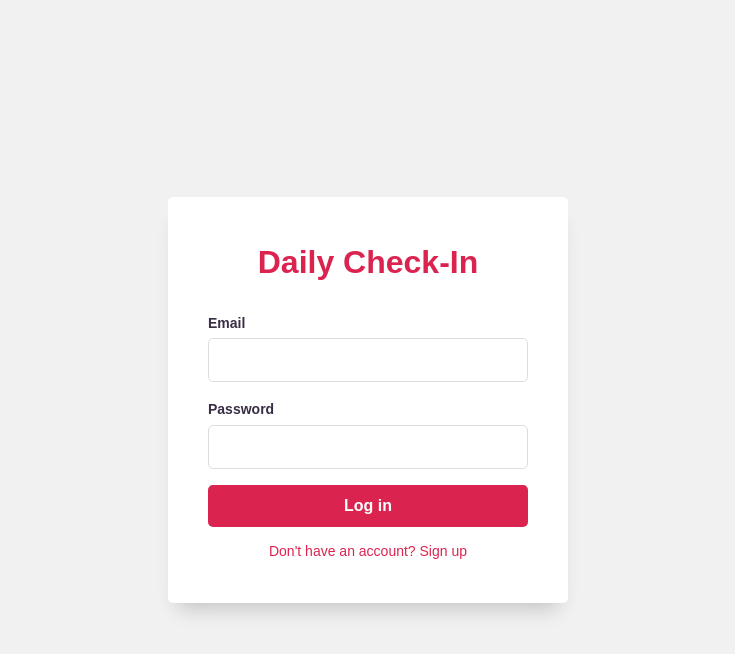
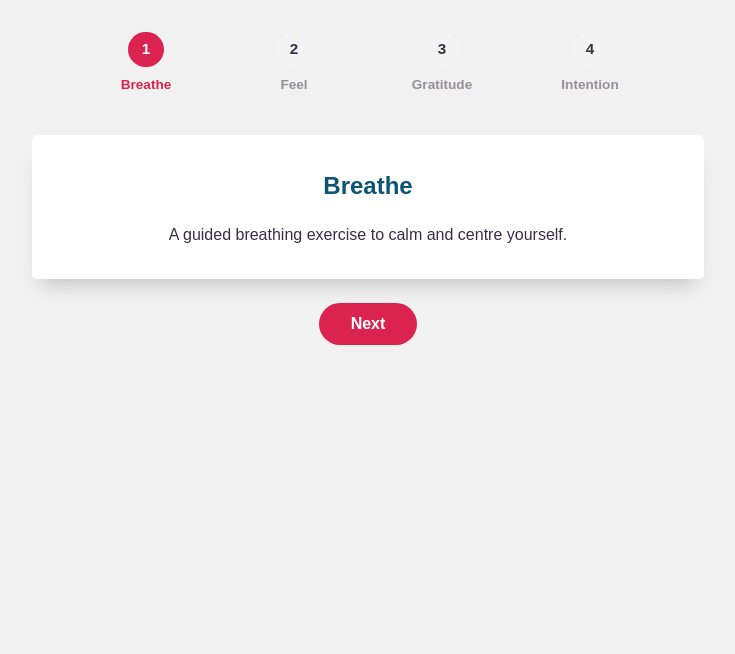
Before and after one commit to Germandrummer92/afh-daily-checkin, a React (Vite) app: page /check-in in a window 1280 px wide. Before the commit this address led to /login. Shown: the top 654 px of the page, without its empty margins (272-1007 px from the left). Built offline with nearby package versions, Linux system fonts and the light colour scheme.

Commit message:
add stages

```diff
--- /dev/null
+++ b/src/AppRoutes.tsx
@@ -0,0 +1,12 @@
+import { Route, Routes } from "react-router-dom";
+import { App } from "./App";
+import { CheckInPage } from "./CheckInPage";
+
+export function AppRoutes() {
+  return (
+    <Routes>
+      <Route path="/" element={<App />} />
+      <Route path="/check-in" element={<CheckInPage />} />
+    </Routes>
+  );
+}
--- /dev/null
+++ b/src/CheckInPage.tsx
@@ -0,0 +1,120 @@
+import { useState } from "react";
+import { supabase } from "./supabaseClient";
+
+const stages = [
+  {
+    name: "Breathe",
+    description: "A guided breathing exercise to calm and centre yourself.",
+  },
+  {
+    name: "Feel",
+    placeholder: "How are you feeling right now?",
+  },
+  {
+    name: "Gratitude",
+    placeholder: "What are you grateful for today?",
+  },
+  {
+    name: "Intention",
+    placeholder: "Set a positive intention for the day",
+  },
+];
+
+export function CheckInPage() {
+  const [currentStep, setCurrentStep] = useState(0);
+  const [feeling, setFeeling] = useState("");
+  const [gratitude, setGratitude] = useState("");
+  const [intention, setIntention] = useState("");
+  const [submitted, setSubmitted] = useState(false);
+
+  const isLastStep = currentStep === stages.length - 1;
+
+  async function handleSubmit() {
+    const { error } = await supabase.from("check_ins").insert({
+      feeling,
+      gratitude,
+      intention,
+    });
+    if (!error) {
+      setSubmitted(true);
+    }
+  }
+
+  if (submitted) {
+    return (
+      <div className="check-in-page">
+        <h1>Check-in Complete</h1>
+        <p>Thank you for taking a moment for yourself today.</p>
+      </div>
+    );
+  }
+
+  const stage = stages[currentStep];
+
+  return (
+    <div className="check-in-page">
+      <nav className="stepper" aria-label="Check-in progress">
+        {stages.map((s, i) => {
+          let className = "step";
+          if (i === currentStep) className += " step--active";
+          else if (i < currentStep) className += " step--completed";
+          return (
+            <div key={s.name} className={className} data-testid={`step-${i}`}>
+              <span className="step-number">{i + 1}</span>
+              <span className="step-name">{s.name}</span>
+            </div>
+          );
+        })}
+      </nav>
+
+      <div className="stage-content">
+        <h2>{stage.name}</h2>
+
+        {currentStep === 0 && (
+          <p>A guided breathing exercise to calm and centre yourself.</p>
+        )}
+
+        {currentStep === 1 && (
+          <textarea
+            placeholder="How are you feeling right now?"
+            value={feeling}
+            onChange={(e) => setFeeling(e.target.value)}
+          />
+        )}
+
+        {currentStep === 2 && (
+          <textarea
+            placeholder="What are you grateful for today?"
+            value={gratitude}
+            onChange={(e) => setGratitude(e.target.value)}
+          />
+        )}
+
+        {currentStep === 3 && (
+          <textarea
+            placeholder="Set a positive intention for the day"
+            value={intention}
+            onChange={(e) => setIntention(e.target.value)}
+          />
+        )}
+      </div>
+
+      <div className="stage-actions">
+        {currentStep > 0 && (
+          <button type="button" onClick={() => setCurrentStep((s) => s - 1)}>
+            Back
+          </button>
+        )}
+        {isLastStep ? (
+          <button type="button" onClick={handleSubmit}>
+            Submit
+          </button>
+        ) : (
+          <button type="button" onClick={() => setCurrentStep((s) => s + 1)}>
+            Next
+          </button>
+        )}
+      </div>
+    </div>
+  );
+}
--- a/src/index.css
+++ b/src/index.css
@@ -126,3 +126,154 @@ body {
 .cta-button:hover {
   transform: scale(0.95);
 }
+
+/* Check-in Page */
+.check-in-page {
+  max-width: 720px;
+  margin: 0 auto;
+  padding: 2rem 1.5rem 4rem;
+}
+
+.check-in-page h1 {
+  font-size: 2rem;
+  font-weight: 700;
+  color: var(--ggreen);
+  text-align: center;
+  margin-bottom: 1rem;
+}
+
+/* Stepper */
+.stepper {
+  display: flex;
+  justify-content: center;
+  gap: 0.5rem;
+  margin-bottom: 2.5rem;
+}
+
+.step {
+  display: flex;
+  flex-direction: column;
+  align-items: center;
+  gap: 0.4rem;
+  flex: 1;
+  max-width: 140px;
+  position: relative;
+}
+
+.step-number {
+  display: flex;
+  align-items: center;
+  justify-content: center;
+  width: 2.2rem;
+  height: 2.2rem;
+  border-radius: 100px;
+  font-weight: 700;
+  font-size: 0.95rem;
+  background: var(--gainsboro);
+  color: var(--black);
+  transition:
+    background 0.2s,
+    color 0.2s;
+}
+
+.step-name {
+  font-size: 0.85rem;
+  font-weight: 700;
+  color: var(--black);
+  opacity: 0.5;
+  transition: opacity 0.2s;
+}
+
+.step--active .step-number {
+  background: var(--crimson);
+  color: var(--white);
+}
+
+.step--active .step-name {
+  opacity: 1;
+  color: var(--crimson);
+}
+
+.step--completed .step-number {
+  background: var(--ggreen);
+  color: var(--white);
+}
+
+.step--completed .step-name {
+  opacity: 1;
+  color: var(--ggreen);
+}
+
+/* Stage Content */
+.stage-content {
+  background: var(--white);
+  border-radius: 5px;
+  padding: 2rem;
+  box-shadow: 0 15px 20px -10px rgba(0, 0, 0, 0.2);
+  margin-bottom: 1.5rem;
+  text-align: center;
+}
+
+.stage-content h2 {
+  font-size: 1.5rem;
+  font-weight: 700;
+  color: var(--dodger-blue);
+  margin-bottom: 1rem;
+}
+
+.stage-content p {
+  color: var(--black);
+  line-height: 1.6;
+}
+
+.stage-content textarea {
+  width: 100%;
+  min-height: 120px;
+  padding: 1rem;
+  border: 2px solid var(--gainsboro);
+  border-radius: 5px;
+  font-family: "Campton", Arial, sans-serif;
+  font-size: 1rem;
+  color: var(--black);
+  resize: vertical;
+  line-height: 1.6;
+  transition: border-color 0.2s;
+}
+
+.stage-content textarea:focus {
+  outline: none;
+  border-color: var(--light-sky-blue);
+}
+
+/* Stage Actions */
+.stage-actions {
+  display: flex;
+  justify-content: center;
+  gap: 1rem;
+}
+
+.stage-actions button {
+  font-family: "Campton", Arial, sans-serif;
+  font-weight: 700;
+  font-size: 1rem;
+  padding: 0.75rem 2rem;
+  border-radius: 100px;
+  border: none;
+  cursor: pointer;
+  transition: transform 0.15s ease;
+}
+
+.stage-actions button:hover {
+  transform: scale(0.95);
+}
+
+.stage-actions button:first-child:not(:only-child) {
+  background: var(--white);
+  color: var(--black);
+  border: 2px solid var(--gainsboro);
+}
+
+.stage-actions button:last-child {
+  background: var(--crimson);
+  color: var(--white);
+}
--- a/src/main.tsx
+++ b/src/main.tsx
@@ -1,10 +1,13 @@
 import { StrictMode } from "react";
 import { createRoot } from "react-dom/client";
-import { App } from "./App";
+import { BrowserRouter } from "react-router-dom";
+import { AppRoutes } from "./AppRoutes";
 import "./index.css";
 
 createRoot(document.getElementById("root")!).render(
   <StrictMode>
-    <App />
+    <BrowserRouter>
+      <AppRoutes />
+    </BrowserRouter>
   </StrictMode>,
 );
--- /dev/null
+++ b/src/supabaseClient.ts
@@ -0,0 +1,6 @@
+import { createClient } from "@supabase/supabase-js";
+
+const supabaseUrl = import.meta.env.VITE_SUPABASE_URL as string;
+const supabaseAnonKey = import.meta.env.VITE_SUPABASE_ANON_KEY as string;
+
+export const supabase = createClient(supabaseUrl, supabaseAnonKey);
```
Also changed, not shown: 2 other files (tests, documents, lock files or other folders).
